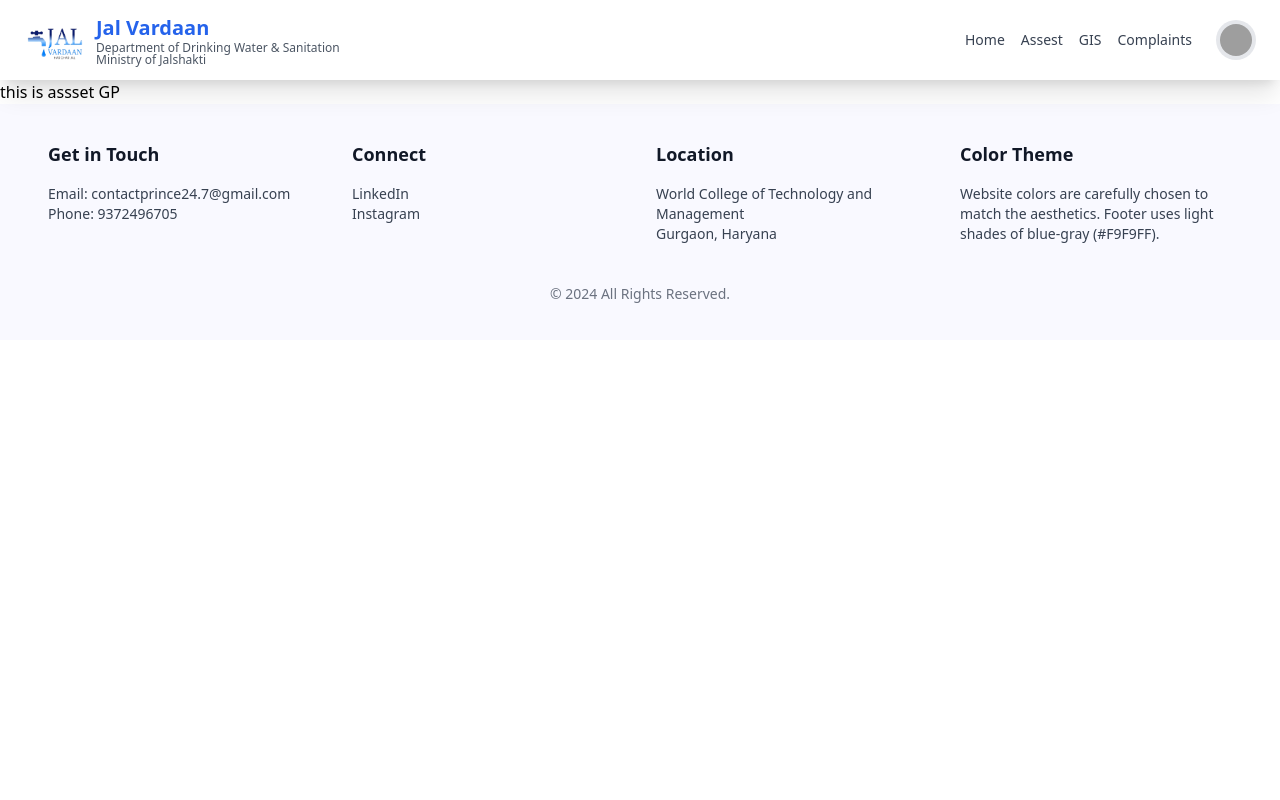
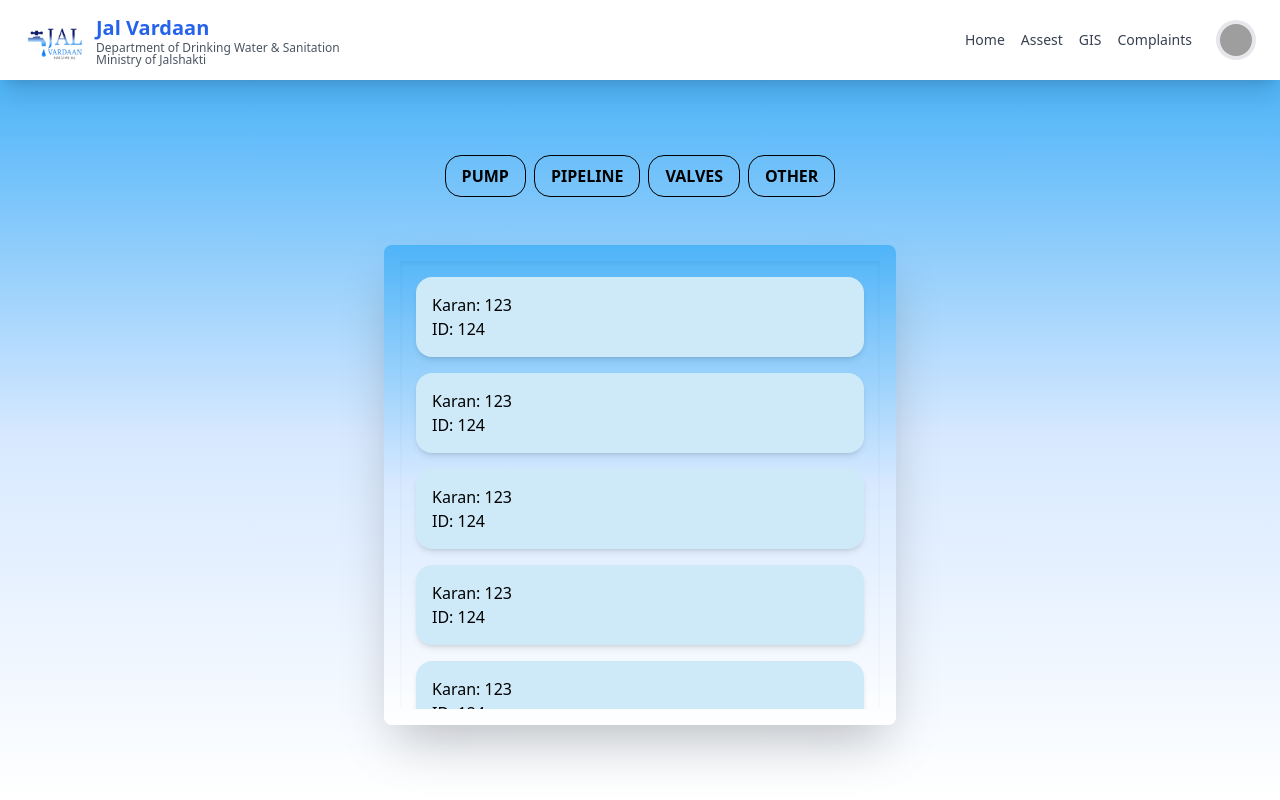
Before and after one commit to princegethub/Jal-Vardaan, a React (Vite) app: page /gp/assest in a window 1280 px wide. Shown: the top 800 px of the page. Built offline with nearby package versions, Linux system fonts and the light colour scheme; grey boxes are pictures that could not be loaded; a web font is replaced by a local one.

Commit message:
Backend Start

```diff
--- a/src/components/GPS Components/Assest_GP.jsx
+++ b/src/components/GPS Components/Assest_GP.jsx
@@ -1,11 +1,40 @@
-import React from 'react'
+import React from "react";
 
 function Assest_GP() {
   return (
-    <div>
-      this is assset GP
+    <div className="flex items-center flex-col gap-12 justify-center h-[90vh] bg-gradient-to-b from-[#4EB4F8] via-[#D8E9FF] to-white">
+      <div className="btncontainer flex gap-2 flex-row">
+        <button className="border border-black text-black font-bold py-2 px-4 rounded-2xl">
+          PUMP
+        </button>
+        <button className="border border-black text-black font-bold py-2 px-4 rounded-2xl">
+          PIPELINE
+        </button>
+        <button className="border border-black text-black font-bold py-2 px-4 rounded-2xl">
+          VALVES
+        </button>
+        <button className="border border-black text-black font-bold py-2 px-4 rounded-2xl">
+          OTHER
+        </button>
+      </div>
+      {/* Outer Container */}
+      <div className="bg-gradient-to-b from-[#4EB4F8] via-[#D8E9FF] to-white w-[90%] md:w-[60%] lg:w-[40%] h-[60vh] rounded-lg shadow-2xl p-4 overflow-hidden">
+        {/* Scrollable Inner Content */}
+        <div className="h-full overflow-y-auto flex flex-col gap-4 p-4 rounded-sm shadow-inner max-h-[calc(100vh - 100px)]">
+          {/* Inner Small Boxes */}
+          {[...Array(15)].map((_, index) => (
+            <div
+              key={index}
+              className="bg-[#CEEAF9] h-24 rounded-2xl shadow-md flex flex-col p-4"
+            >
+              <div>Karan: 123</div>
+              <div>ID: 124</div>
+            </div>
+          ))}
+        </div>
+      </div>
     </div>
-  )
+  );
 }
 
-export default Assest_GP
+export default Assest_GP;
--- a/src/components/GPS Components/Dashboard_Gps.jsx
+++ b/src/components/GPS Components/Dashboard_Gps.jsx
@@ -70,7 +70,7 @@ function Dashboard_Gps() {
     <>
       <SlickSlider />
       <div className="h-auto bg-gradient-to-b from-[#4EB4F8] to-[#FFFFFF] py-10">
-        <div className="grid grid-cols-1 sm:grid-cols-3 lg:grid-cols-4 gap-6 px-4 sm:px-8 lg:px-16">
+        <div className="grid grid-cols-1 sm:grid-cols-2 lg:grid-cols-3 gap-6 px-4 sm:px-8 lg:px-16">
           {services.map((service, index) => (
             <Card
               key={index}
```
